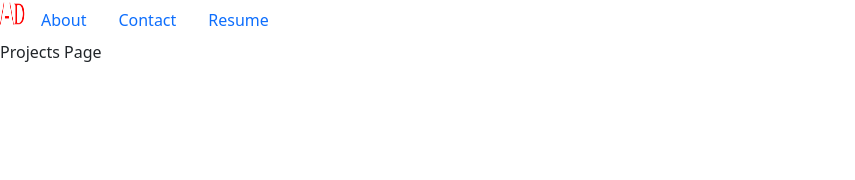
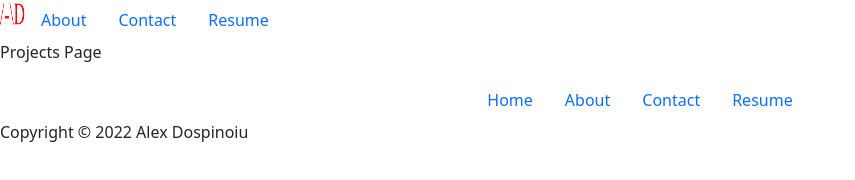
Before and after one commit to adospinoiu/Portfolio, a plain HTML site: page projects.html in a window 1280 px wide. Shown: the whole page, without its empty margins (0-855 px from the left). Drawn offline with nearby package versions, Linux system fonts and the light colour scheme.

Commit message:
Added footer to projects page

```diff
--- a/projects.html
+++ b/projects.html
@@ -26,4 +26,22 @@
     <p>Projects Page</p>
 </body>
 
+<footer>
+    <ul class="nav justify-content-center">
+        <li class="nav-item">
+            <a class="nav-link active" aria-current="page" href="/about.html">Home</a>
+        </li>
+        <li class="nav-item">
+            <a class="nav-link" href="/about.html">About</a>
+        </li>
+        <li class="nav-item">
+            <a class="nav-link" href="/contact.html">Contact</a>
+        </li>
+        <li class="nav-item">
+            <a class="nav-link" href="/resume.html">Resume</a>
+        </li>
+    </ul>
+    <p>Copyright © 2022 Alex Dospinoiu</p>
+</footer>
+
 </html>
```
